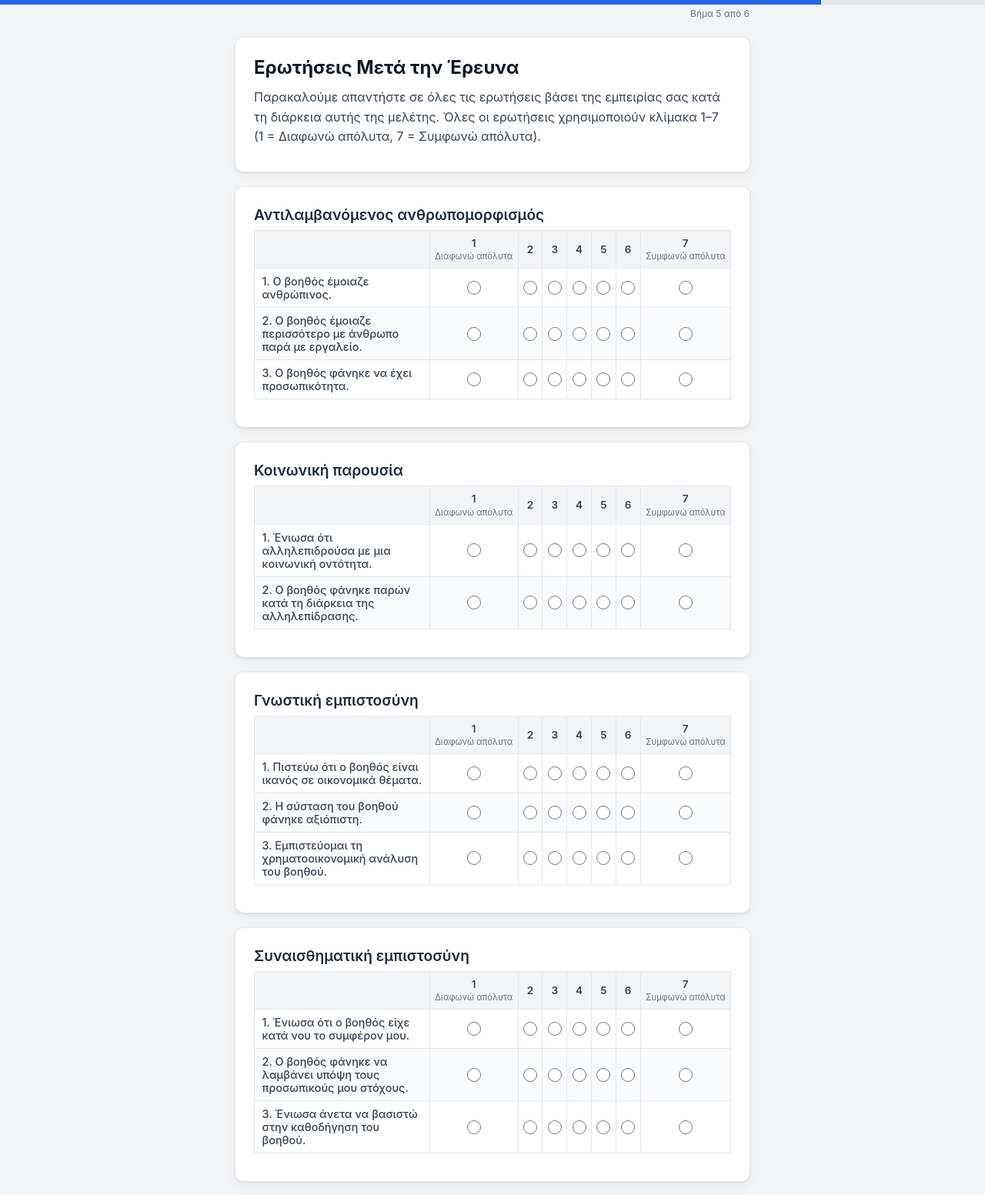
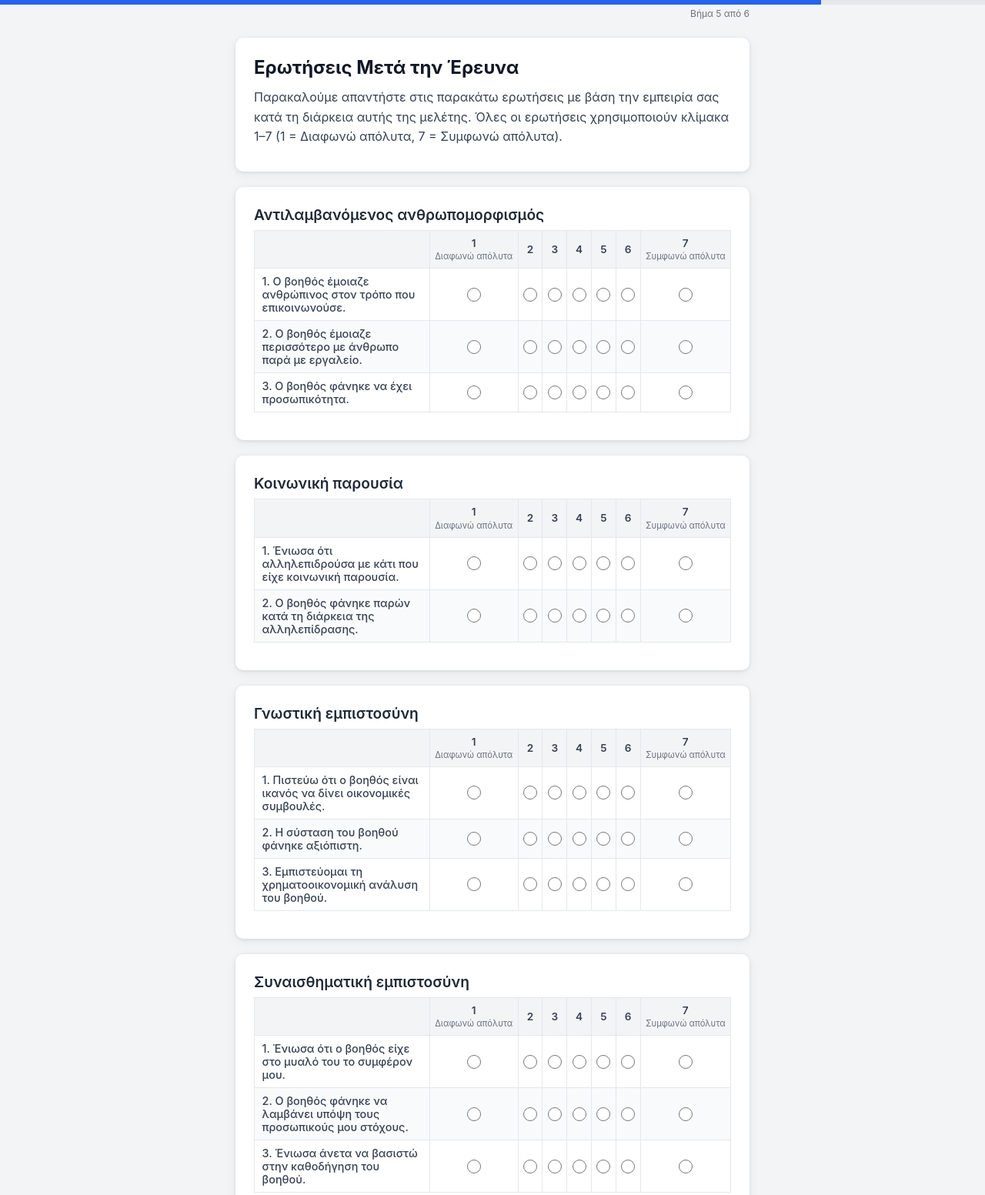
Before and after one commit to zpatergiannaki-ship-it/ai-finance-experiment, a website: page pages/postsurvey.html in a window 1280 px wide. Shown: the top 1553 px of the page at 77% size. Drawn offline with Linux system fonts and the light colour scheme.

Commit message:
Update survey questions for clarity and detail

```diff
--- a/pages/postsurvey.html
+++ b/pages/postsurvey.html
@@ -16,7 +16,7 @@
   <div class="container">
     <div class="card">
       <h1>Ερωτήσεις Μετά την Έρευνα</h1>
-      <p>Παρακαλούμε απαντήστε σε όλες τις ερωτήσεις βάσει της εμπειρίας σας κατά τη διάρκεια αυτής της μελέτης. Όλες οι ερωτήσεις χρησιμοποιούν κλίμακα 1–7 (1 = Διαφωνώ απόλυτα, 7 = Συμφωνώ απόλυτα).</p>
+      <p>Παρακαλούμε απαντήστε στις παρακάτω ερωτήσεις με βάση την εμπειρία σας κατά τη διάρκεια αυτής της μελέτης. Όλες οι ερωτήσεις χρησιμοποιούν κλίμακα 1–7 (1 = Διαφωνώ απόλυτα, 7 = Συμφωνώ απόλυτα).</p>
     </div>
 
     <form id="postsurvey-form" novalidate>
@@ -74,22 +74,22 @@
   <script src="../assets/supabase-client.js" defer></script>
   <script defer>
     const QUESTIONS = [
-      { name: 'anthro_1',      group: 'anthro',       text: '1. Ο βοηθός έμοιαζε ανθρώπινος.' },
+      { name: 'anthro_1',      group: 'anthro',       text: '1. Ο βοηθός έμοιαζε ανθρώπινος στον τρόπο που επικοινωνούσε.' },
       { name: 'anthro_2',      group: 'anthro',       text: '2. Ο βοηθός έμοιαζε περισσότερο με άνθρωπο παρά με εργαλείο.' },
       { name: 'anthro_3',      group: 'anthro',       text: '3. Ο βοηθός φάνηκε να έχει προσωπικότητα.' },
-      { name: 'social_1',      group: 'social',       text: '1. Ένιωσα ότι αλληλεπιδρούσα με μια κοινωνική οντότητα.' },
+      { name: 'social_1',      group: 'social',       text: '1. Ένιωσα ότι αλληλεπιδρούσα με κάτι που είχε κοινωνική παρουσία.' },
       { name: 'social_2',      group: 'social',       text: '2. Ο βοηθός φάνηκε παρών κατά τη διάρκεια της αλληλεπίδρασης.' },
-      { name: 'cog_trust_1',   group: 'cog-trust',    text: '1. Πιστεύω ότι ο βοηθός είναι ικανός σε οικονομικά θέματα.' },
+      { name: 'cog_trust_1',   group: 'cog-trust',    text: '1. Πιστεύω ότι ο βοηθός είναι ικανός να δίνει οικονομικές συμβουλές.' },
       { name: 'cog_trust_2',   group: 'cog-trust',    text: '2. Η σύσταση του βοηθού φάνηκε αξιόπιστη.' },
       { name: 'cog_trust_3',   group: 'cog-trust',    text: '3. Εμπιστεύομαι τη χρηματοοικονομική ανάλυση του βοηθού.' },
-      { name: 'aff_trust_1',   group: 'aff-trust',    text: '1. Ένιωσα ότι ο βοηθός είχε κατά νου το συμφέρον μου.' },
+      { name: 'aff_trust_1',   group: 'aff-trust',    text: '1. Ένιωσα ότι ο βοηθός είχε στο μυαλό του το συμφέρον μου.' },
       { name: 'aff_trust_2',   group: 'aff-trust',    text: '2. Ο βοηθός φάνηκε να λαμβάνει υπόψη τους προσωπικούς μου στόχους.' },
       { name: 'aff_trust_3',   group: 'aff-trust',    text: '3. Ένιωσα άνετα να βασιστώ στην καθοδήγηση του βοηθού.' },
       { name: 'risk_1',        group: 'risk',         text: '1. Το να ακολουθήσω τη σύσταση του βοηθού θα μου φαινόταν ριψοκίνδυνο.' },
       { name: 'risk_2',        group: 'risk',         text: '2. Θα ανησυχούσα για αρνητικές συνέπειες αν ακολουθούσα αυτή τη συμβουλή.' },
       { name: 'accept_1',      group: 'accept',       text: '1. Θα ακολουθούσα τη σύσταση που μου έδωσε ο βοηθός.' },
       { name: 'accept_2',      group: 'accept',       text: '2. Θα επέλεγα την επιλογή που πρότεινε ο βοηθός.' },
-      { name: 'deleg_1',       group: 'deleg',        text: '1. Θα βασιζόμουν στον βοηθό για να περιορίσει τις οικονομικές επιλογές για μένα.' },
+      { name: 'deleg_1',       group: 'deleg',        text: '1. Θα βασιζόμουν στον βοηθό για να περιορίσει τις οικονομικές επιλογές που θα εξετάσω.' },
       { name: 'deleg_2',       group: 'deleg',        text: '2. Θα ανέθετα μέρος της διαδικασίας λήψης απόφασης σε αυτόν τον βοηθό.' },
       { name: 'autonomy_1',    group: 'autonomy',     text: '1. Ένιωσα ότι είχα τον έλεγχο της τελικής απόφασης καθ\' όλη τη διάρκεια της αλληλεπίδρασης.' },
       { name: 'autonomy_2',    group: 'autonomy',     text: '2. Ο βοηθός υποστήριξε τη λήψη της απόφασής μου χωρίς να την υποκαταστήσει.' },
```
